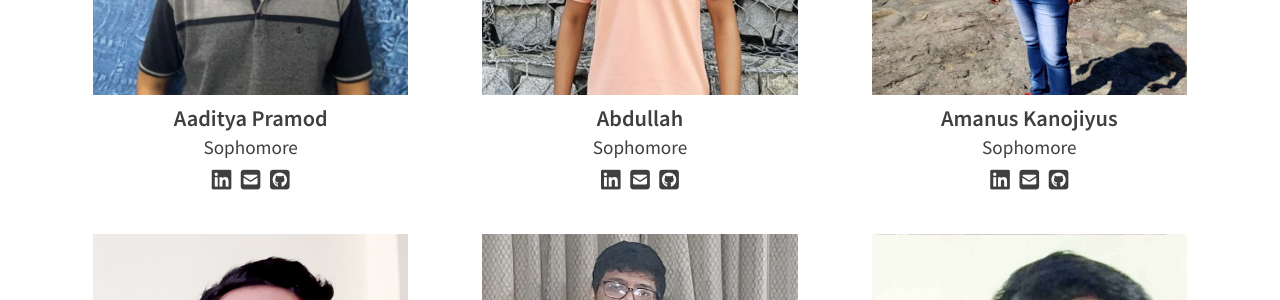
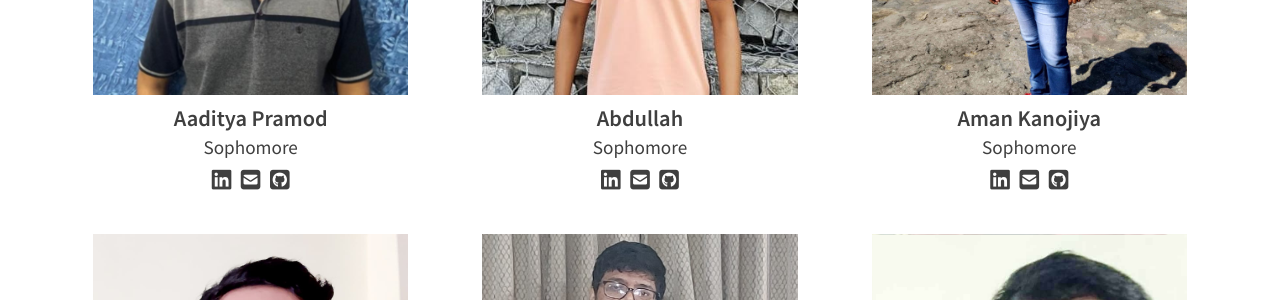
Before and after one commit to dhruvsh-1729/roboism.github.io, a Jekyll site: the page built from pages/about.html, in a window 1280 px wide and 900 px high, scrolled down 8768 px. Shown: the part 156-456 px from the top of the window. Built offline with Jekyll 4.4.1, drawn with Linux system fonts in a browser that asks for light colours; nearby versions of some CDN libraries.

Commit message:
Fixed bug

```diff
--- a/_data/members/sophomores.json
+++ b/_data/members/sophomores.json
@@ -17,7 +17,7 @@
       "email": "101mdabdullah@gmail.com"
     },
     {
-      "name": "Amanus Kanojiyus",
+      "name": "Aman Kanojiya",
       "position": "Sophomore",
       "image": "/images/members/sophomores/Aman Kanojiya.jpg",
       "linkedin": "https://www.linkedin.com/in/aman-kanojiya-782263188",
```
